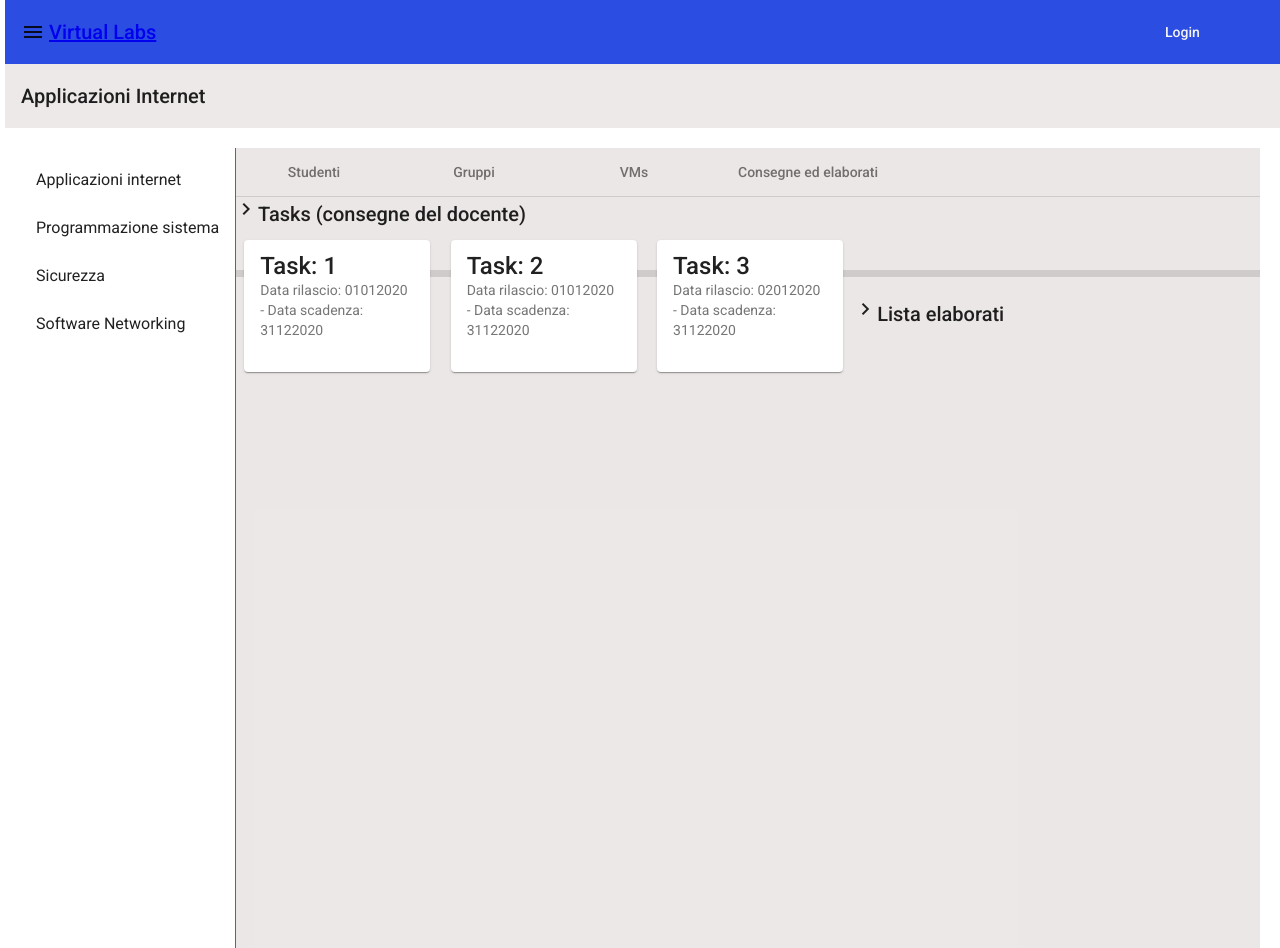
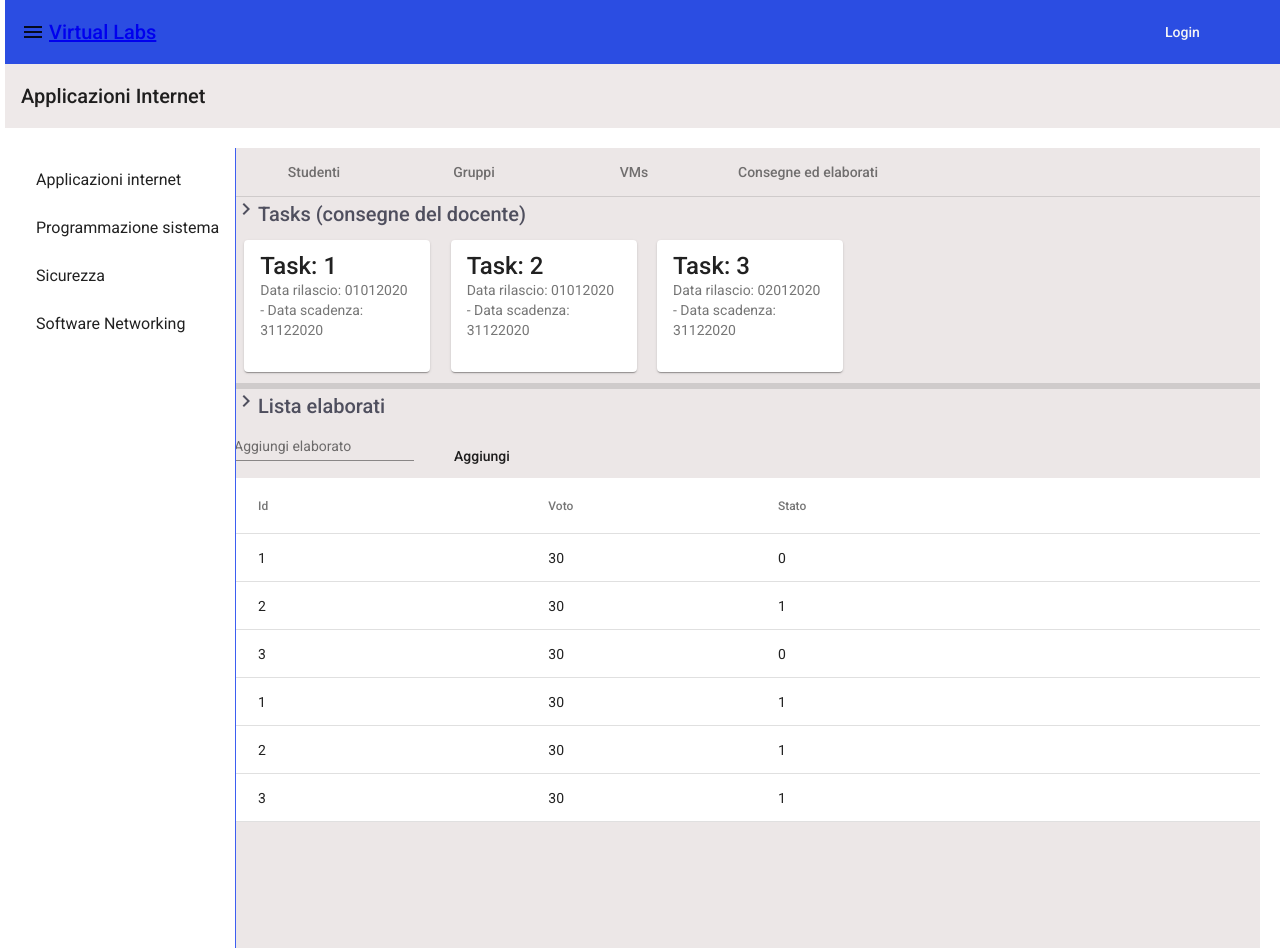
Before and after one commit to giovige/cooperativeTextEditor, an Angular app: page /teacher/courses/applicazioni-internet/tasks in a window 1280 px wide. Built offline with nearby package versions, Linux system fonts and the light colour scheme.

Commit message:
lista elaborati e css file

```diff
--- a/src/app/teacher/tasks/task-cont.component.css
+++ b/src/app/teacher/tasks/task-cont.component.css
@@ -1,19 +1,94 @@
-/*card style*/
 
-.example-card {
+/*@@@@@@@@@@@@@@@@@@@ card style*/
+ .example-card {
     max-width: 15%;
     margin: 1%;
   }
 
   .division{
-    display: block;
+    display: flex;  /*   flex o table */
   }
 
   mat-card{
     float: left;
   }
 
-  .action{
-    margin: 3%;
-    text-align: center;
+  #inner1 {
+    float:left;
+    display: contents;
+ }
+
+ #inner2{
+    float:left;
+    clear: left;
+    display: contents;
+ }
+
+ /*@@@@@@@@@@@@@@@@@@@*/
+
+
+/* lista elaborati */
+
+table {
+  width: 100%;
+}
+
+.mat-column-select {
+  overflow: initial;
+}
+
+
+
+  .addgroupform {
+    margin-top: 8px;
+    margin-left: 12px;
+    min-width: 150px;
+    max-width: 500px;
+    width: 100%;
   }
+
+  .groupform-width {
+    width: 100%;
+  }
+
+  table {
+    background: rgb(255, 255, 255);
+
+  }
+
+  .addButton {
+    position: absolute;
+    margin-left: 10px;
+    margin-top: 16px;
+    cursor: pointer;
+  }
+
+  .deleteButton {
+    margin-bottom: 1%;
+    cursor: pointer;
+  }
+
+
+  .button-row button{
+    margin-top: 8px;
+    font-size: 16px;
+    margin-left: 12px;
+    }
+
+
+  mat-form-field {
+      margin-right: 14px;
+   }
+
+
+  .mat-title{
+    color: rgb(79, 79, 94);
+}
+
+.example-button-row {
+  display: table-cell;
+}
+
+
+
+  /*@@@@@@@@@@@@@@@@@@@*/
--- a/src/app/teacher/tasks/task-cont.component.html
+++ b/src/app/teacher/tasks/task-cont.component.html
@@ -1,5 +1,42 @@
+<!-- <section>
     <span class="mat-title"><mat-icon>chevron_right</mat-icon>Tasks (consegne del docente)</span>
+</section>
 
+<div class="division">
+      <mat-card class="example-card" *ngFor="let cont of tasks">
+          <mat-card-title>
+          Task: {{cont.id}}
+          </mat-card-title>
+        <mat-card-subtitle>Data rilascio: {{cont.dataRilascio}}  -
+        Data scadenza: {{cont.dataScadenza}}
+        </mat-card-subtitle>
+        <mat-card-content>
+        </mat-card-content>
+      </mat-card>
+
+</div>
+
+
+<br>
+<br>
+<mat-divider></mat-divider>
+<mat-divider></mat-divider>
+<mat-divider></mat-divider>
+<mat-divider></mat-divider>
+<mat-divider></mat-divider>
+<mat-divider></mat-divider>
+<mat-divider></mat-divider>
+<br>
+
+<div>
+   <span class="mat-title"><mat-icon>chevron_right</mat-icon>Lista elaborati</span>
+</div>
+ -->
+
+ <div id="wrapper">
+
+
+    <div id="inner1">  <span class="mat-title"><mat-icon>chevron_right</mat-icon>Tasks (consegne del docente)</span>
 
       <div class="division">
         <mat-card class="example-card" *ngFor="let cont of tasks">
@@ -14,19 +51,96 @@
         </mat-card>
       </div>
 
-<br>
-<br>
+    </div>
+
+
+
+    <div id="inner2">
     <mat-divider></mat-divider>
     <mat-divider></mat-divider>
     <mat-divider></mat-divider>
     <mat-divider></mat-divider>
     <mat-divider></mat-divider>
     <mat-divider></mat-divider>
-<mat-divider></mat-divider>
-<br>
+    </div>
 
-<div>
+
+
+
+
+
+    <div id="inner2">
+      <section>
           <span class="mat-title"><mat-icon>chevron_right</mat-icon>Lista elaborati</span>
+      </section>
+
+      <!-- <mat-selection-list #shoes>
+        <mat-list-option *ngFor="let shoe of typesOfShoes">
+          {{shoe}}
+        </mat-list-option>
+      </mat-selection-list> -->
+
+      <form class="addEssayForm">
+        <section>
+        <mat-form-field class="essayform-width">
+
+          <mat-label>Aggiungi elaborato</mat-label>
+          <input #addField type="text" matInput placeholder="Ex. elaborato_1 ..."  [formControl]="essayControl" >
+
+
+        </mat-form-field>
+        <button class="addButton" mat-button (click)="addEssay(); addField.value=''" >Aggiungi</button>
+      </section>
+      </form>
+
+
+      <table mat-table #table [dataSource]="essays" matSort >
+
+
+        <!-- ID Column -->
+        <ng-container matColumnDef="id">
+          <th mat-header-cell *matHeaderCellDef > Id </th>
+          <td mat-cell *matCellDef="let element"> {{element.id}} </td>
+        </ng-container>
+
+        <!-- vote Column -->
+        <ng-container matColumnDef="voto">
+          <th mat-header-cell *matHeaderCellDef > Voto </th>
+          <td mat-cell *matCellDef="let element"> {{element.voto}} </td>
+        </ng-container>
+
+
+        <!-- status Column -->
+        <ng-container matColumnDef="stato">
+          <th mat-header-cell *matHeaderCellDef > Stato </th>
+          <td mat-cell *matCellDef="let element"> {{element.stato}} </td>
+        </ng-container>
+
+
+        <tr mat-header-row *matHeaderRowDef="columnsToDisplay"></tr>
+        <tr mat-row *matRowDef="let row; columns: columnsToDisplay;"></tr>
+
+      </table>
+
+
+
+
+
+
+
+
+
+
+
+
+
+
+
+
+
+
 
 
     </div>
+
+</div>
--- a/src/app/teacher/tasks/task-cont.component.ts
+++ b/src/app/teacher/tasks/task-cont.component.ts
@@ -1,4 +1,6 @@
 import { Component, OnInit } from '@angular/core';
+import { FormControl } from '@angular/forms';
+import { Essay } from 'src/app/essay.model';
 import { Task } from 'src/app/task.model';
 
 @Component({
@@ -18,4 +20,30 @@ export class TaskContComponent implements OnInit {
                   {id: 3, dataRilascio: '02012020' ,dataScadenza: '31122020'},
   ];
 
+
+
+  typesOfShoes: string[] = ['Boots', 'Clogs', 'Loafers', 'Moccasins', 'Sneakers'];
+
+
+
+/*@@@@@@@@@@@@@@@@ lista elaborati */
+columnsToDisplay: string[] = ['id', 'voto', 'stato'];
+essayControl = new FormControl();
+
+
+essays: Essay[] = [
+  { id: 1, voto: 30,stato: 0},
+  { id: 2, voto: 30,stato: 1},
+  { id: 3, voto: 30,stato: 0},
+  { id: 1, voto: 30,stato: 1},
+  { id: 2, voto: 30,stato: 1},
+  { id: 3, voto: 30,stato: 1},
+];
+
+addEssay() {     //@@@@@@invia elaborato
+  console.log('addessay()');
 }
+
+/* @@@@@@@@@@@@@@@@@@@@@*/
+
+}
```
Lines whose indentation alone changed are shown as unchanged.
